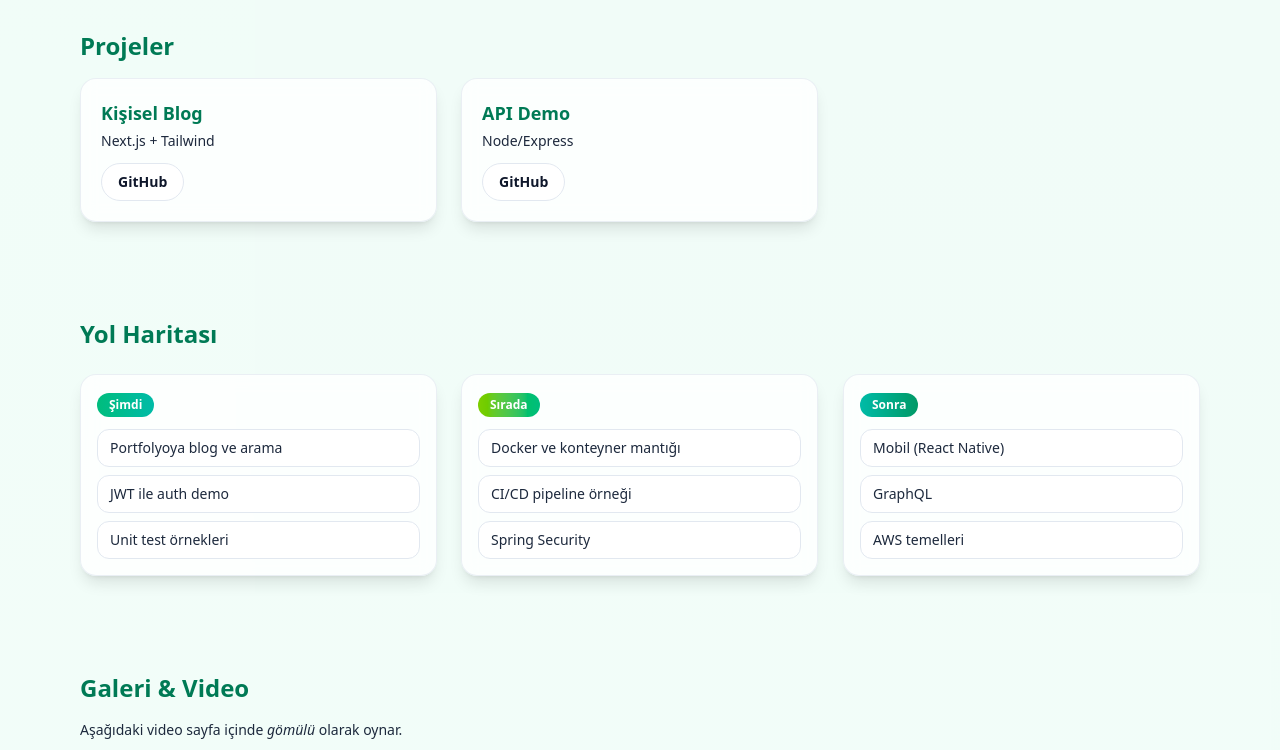
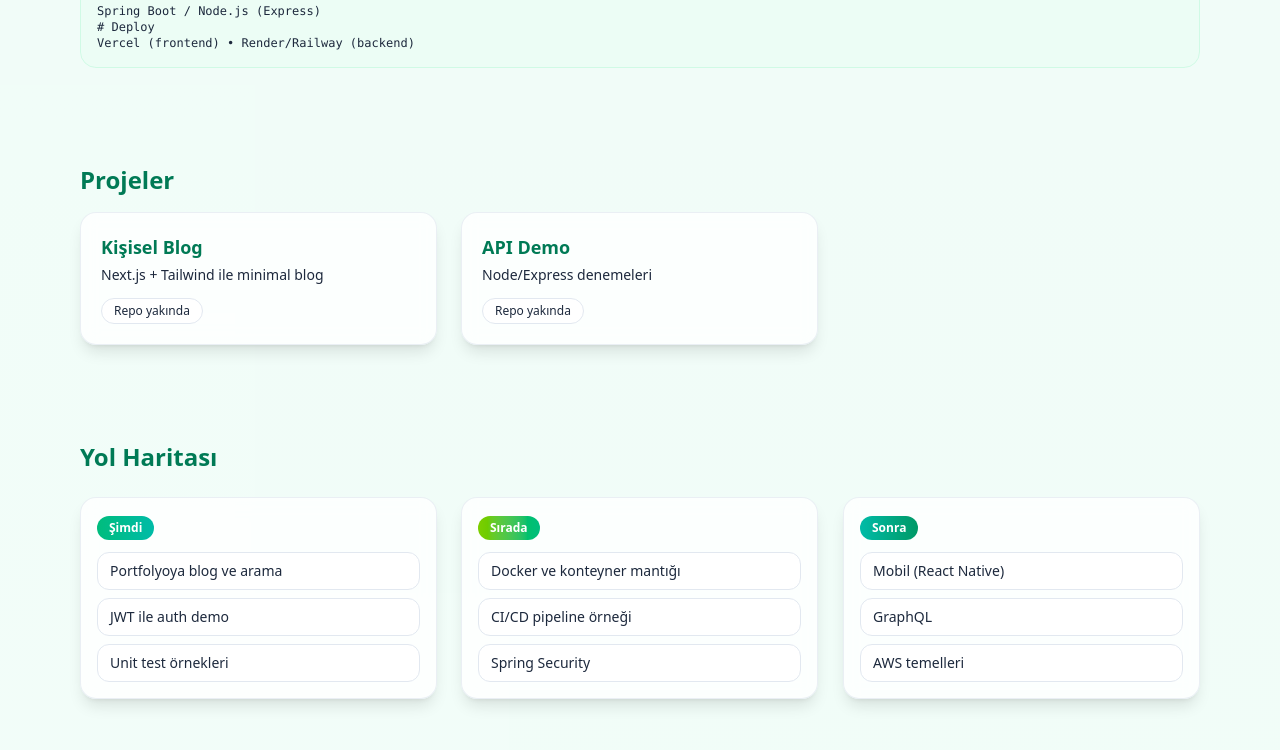
Before and after one commit to muweaf/nextjs-boilerplate, a Next.js app: page / in a window 1280 px wide. Shown: the part 1440-2190 px from the top of the page. Built offline with nearby package versions, Linux system fonts and the light colour scheme.

Commit message:
Update site-data.ts

```diff
--- a/app/site-data.ts
+++ b/app/site-data.ts
@@ -1,17 +1,44 @@
+// app/site-data.ts
 export const site = {
   fullName: "Murat Musa Dimlit",
   studentNo: "2311012705",
   email: "muratdimlit80@gmail.com",
+
+  // HAKKIMDA / KISA ÖZ
+  about:
+    "Bilgisayar mühendisliği 3. sınıf öğrencisiyim. Yazılımla ilgileniyorum; özellikle nesneye yönelik dillerle (OOP) çalışıyorum. Hobilerim arasında spor yapmak ve vücut geliştirmek var.",
+
+  // Sayfaya gömülü oynatılan YouTube videosu (istersen değiştir)
   videoId: "ZxG_1-OuiVk",
-  profileImage: "",     // public/ altındaki görsel ya da tam URL (boş bırakılabilir)
-  cvUrl: "",            // public/MuratMusaDimlit-CV.pdf gibi (boş bırakılabilir)
+
+  // Profil fotoğrafı (boş bırakabilirsin, baş harfli avatar çıkar)
+  profileImage: "",
+
+  // İstersen CV ekleyebilirsin (public içine PDF koyup /MuratMusaDimlit-CV.pdf gibi ver)
+  cvUrl: "",
+
   socials: {
     github: "https://github.com/muweaf",
-    linkedin: "https://www.linkedin.com/in/KENDI-LINKEDIN-ADRESIN/",
+    linkedin: "", // varsa ekle
   },
+
   projects: [
-    { title: "Kişisel Blog", desc: "Next.js + Tailwind", link: "https://github.com/muweaf/REPO-ADI" },
-    { title: "API Demo", desc: "Node/Express", link: "https://github.com/muweaf/REPO-ADI" },
+    {
+      title: "Kişisel Blog",
+      desc: "Next.js + Tailwind ile minimal blog",
+      link: "", // repo linkin varsa ekle
+    },
+    {
+      title: "API Demo",
+      desc: "Node/Express denemeleri",
+      link: "", // repo linkin varsa ekle
+    },
   ],
-  gallery: ["/file.svg","/globe.svg","/next.svg"],
+
+  // GALERİ — aşağıdaki dosyalar public/ klasöründe olmalı
+  gallery: [
+    "/gallery/gym-1.jpg",
+    "/gallery/gym-2.jpg",
+    "/gallery/gym-3.jpg",
+  ],
 } as const;
```
